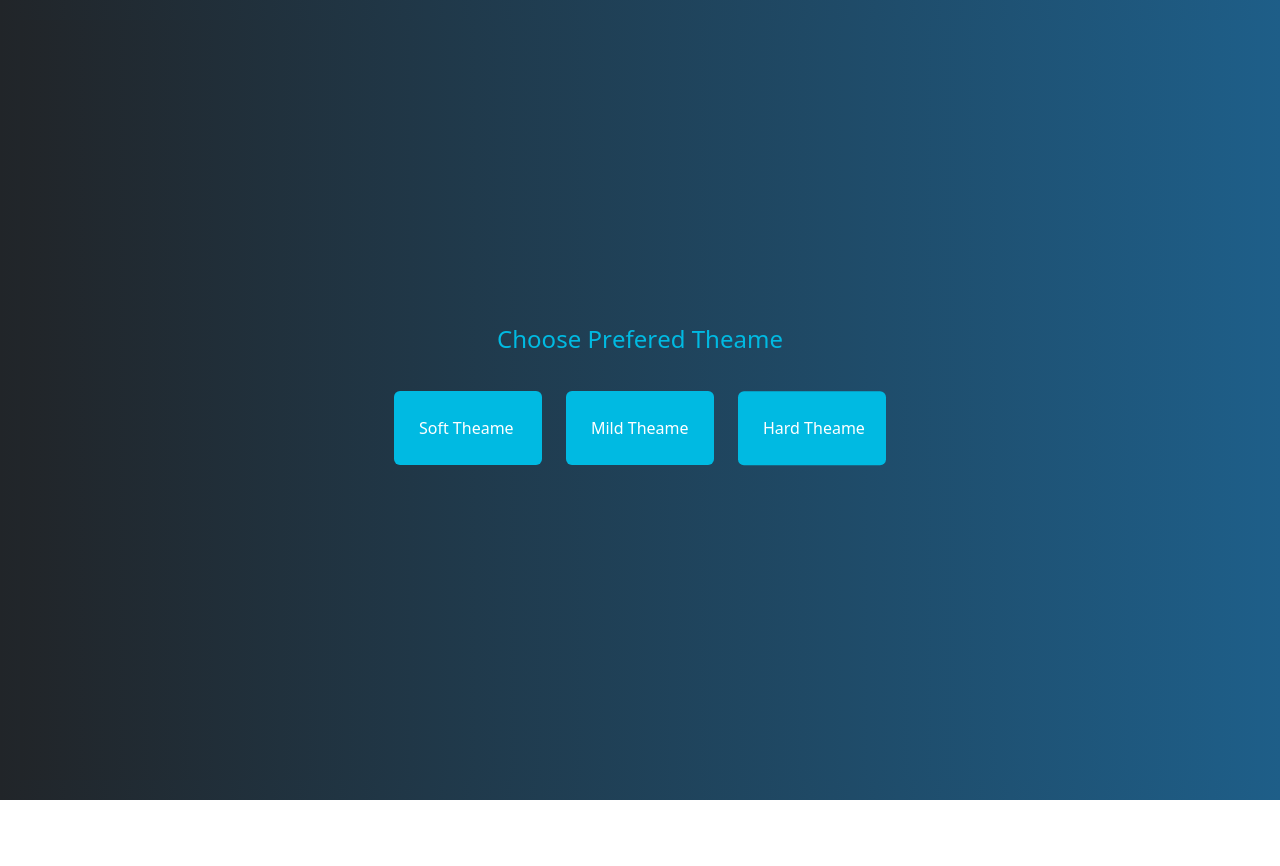
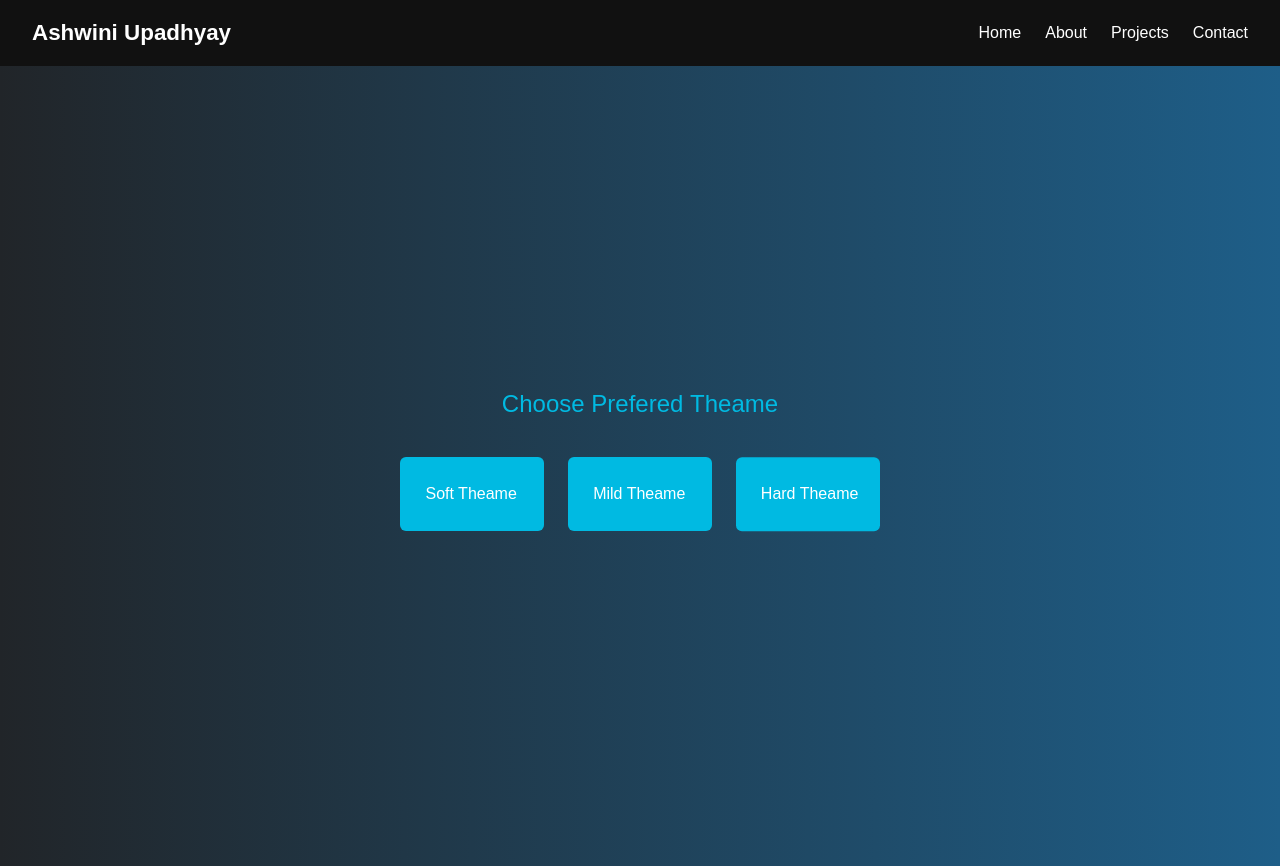
Before and after one commit to Ashwini-upadhyay-art/portfolio-ashwini-upadhyay, a Next.js app: page / in a window 1280 px wide. Before the commit the page ends 800 px from the top, so only its background shows below. Built offline with nearby package versions, Linux system fonts and the light colour scheme.

Commit message:
added navbar in the project.

```diff
--- a/app/globals.css
+++ b/app/globals.css
@@ -3,7 +3,6 @@ body {
     height: 100%;
     background: linear-gradient(to right, #212529, rgb(30, 94, 136));
     color: #eeeeeeee !important;
-    padding: 20px;
 }
 
 html {
--- a/app/layout.js
+++ b/app/layout.js
@@ -1,6 +1,7 @@
 import { Geist, Geist_Mono } from "next/font/google";
 import "./globals.css";
-import 'bootstrap/dist/css/bootstrap.min.css';
+import "bootstrap/dist/css/bootstrap.min.css";
+import Navbar from "@/components/navbar";
 
 const geistSans = Geist({
   variable: "--font-geist-sans",
@@ -14,13 +15,15 @@ const geistMono = Geist_Mono({
 
 export const metadata = {
   title: "Ashwini Upadhyay Portfolio",
-  description: "This is the portfolio generated by Ashwini Upadhyay For testing purpose.",
+  description:
+    "This is the portfolio generated by Ashwini Upadhyay For testing purpose.",
 };
 
 export default function RootLayout({ children }) {
   return (
     <html lang="en">
       <body className={`${geistSans.variable} ${geistMono.variable}`}>
+        <Navbar />
         {children}
       </body>
     </html>
--- /dev/null
+++ b/components/navbar.js
@@ -0,0 +1,38 @@
+"use client";
+
+import Link from "next/link";
+import { useState } from "react";
+import "../styles/navbar.css";
+
+export default function Navbar() {
+  const [isOpen, setIsOpen] = useState(false);
+
+  return (
+    <nav className="navbar d-flex">
+      <div className="nav-container">
+        <Link href="/" className="logo">
+          Ashwini Upadhyay
+        </Link>
+
+        <button className="menu-btn" onClick={() => setIsOpen(!isOpen)}>
+          ☰
+        </button>
+
+        <ul className={`nav-links ${isOpen ? "open" : ""}`}>
+          <li>
+            <Link href="/home">Home</Link>
+          </li>
+          <li>
+            <Link href="/about">About</Link>
+          </li>
+          <li>
+            <Link href="/projects">Projects</Link>
+          </li>
+          <li>
+            <Link href="/contact">Contact</Link>
+          </li>
+        </ul>
+      </div>
+    </nav>
+  );
+}
--- /dev/null
+++ b/styles/navbar.css
@@ -0,0 +1,77 @@
+* {
+  margin: 0;
+  padding: 0;
+  box-sizing: border-box;
+}
+
+body {
+  font-family: Arial, sans-serif;
+}
+
+/* Navbar */
+.navbar {
+  width: 100%;
+  background: #111;
+  padding: 1rem 2rem;
+}
+
+.nav-container {
+  min-width: 100%;
+  margin: auto;
+  display: flex;
+  justify-content: space-between;
+  align-items: center;
+}
+
+.logo {
+  color: #fff;
+  font-size: 1.4rem;
+  text-decoration: none;
+  font-weight: bold;
+}
+
+.nav-links {
+  display: flex;
+  align-items: center;
+  justify-content: center;
+  margin: 0;
+  gap: 1.5rem;
+  list-style: none;
+}
+
+.nav-links a {
+  color: #fff;
+  text-decoration: none;
+  font-size: 1rem;
+}
+
+.menu-btn {
+  display: none;
+  font-size: 1.8rem;
+  background: none;
+  border: none;
+  color: #fff;
+  cursor: pointer;
+}
+
+/* Mobile */
+@media (max-width: 768px) {
+  .menu-btn {
+    display: block;
+  }
+
+  .nav-links {
+    position: absolute;
+    top: 64px;
+    right: 0;
+    background: #111;
+    width: 200px;
+    flex-direction: column;
+    padding: 1rem;
+    display: none;
+  }
+
+  .nav-links.open {
+    display: flex;
+  }
+}
```
